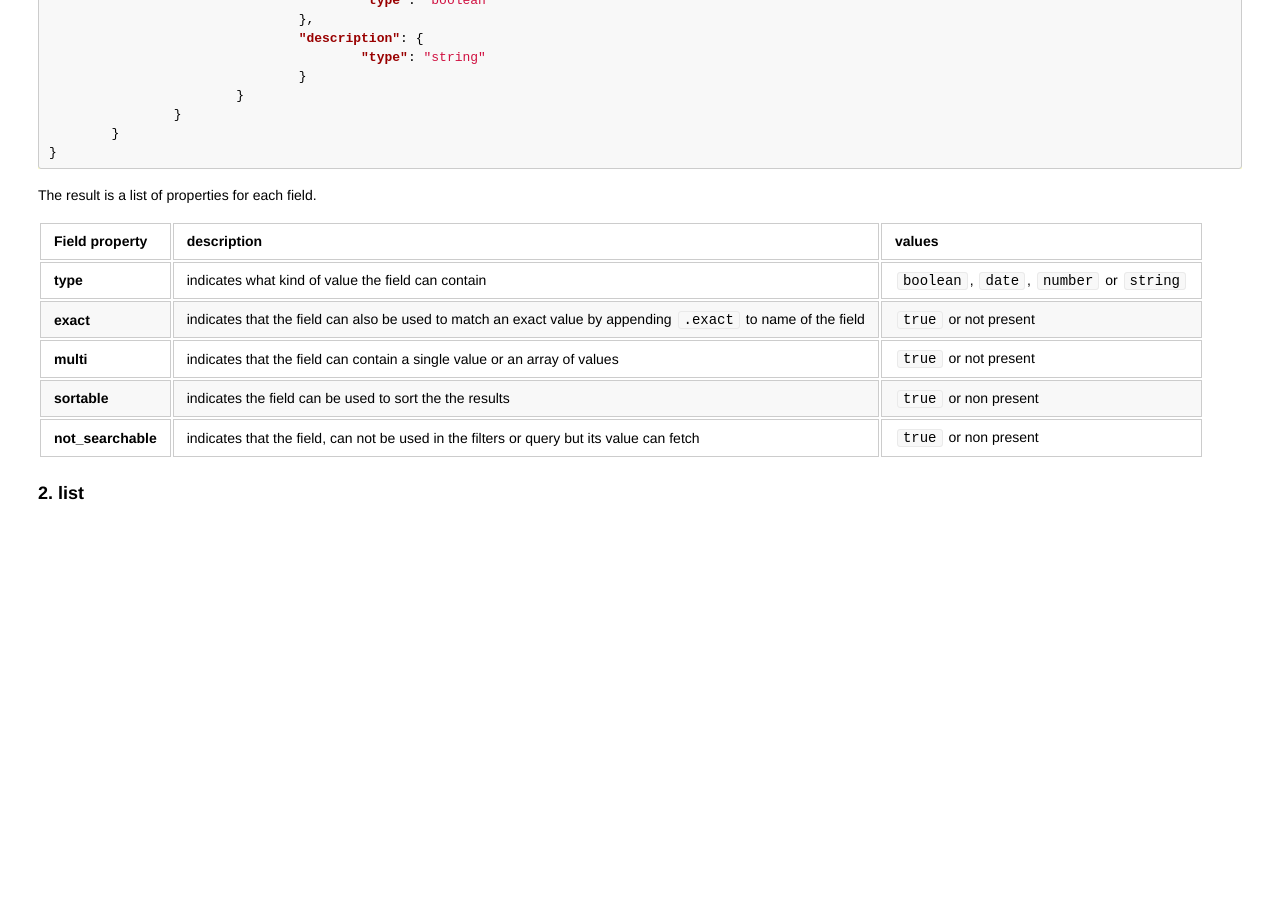
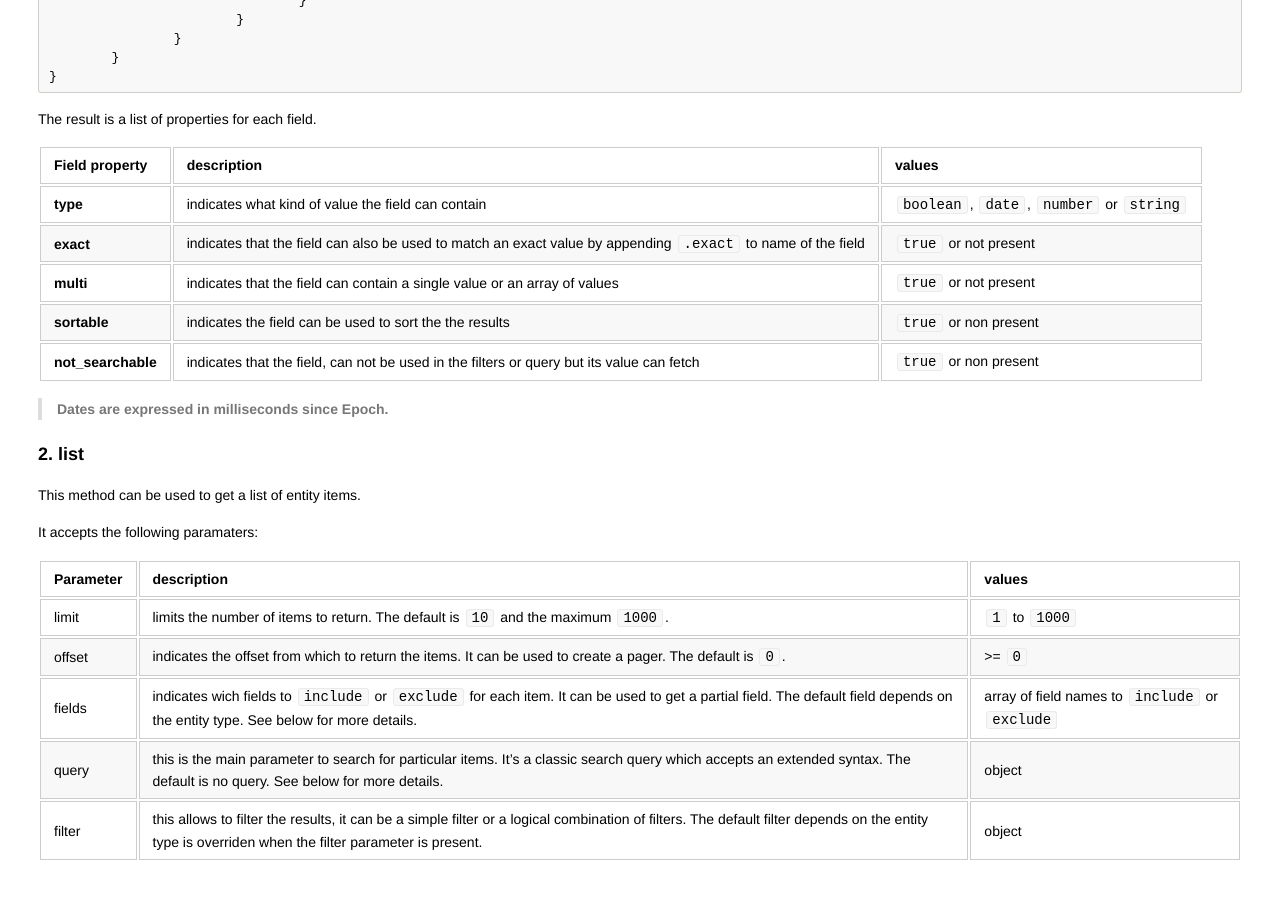
Before and after one commit to jonathan-arnould/prose-site, a Jekyll site: the page built from index.md, in a window 1280 px wide and 900 px high, scrolled down 2993 px. Built offline with Jekyll 4.4.1, drawn with Linux system fonts in a browser that asks for light colours; before the commit the page ends 3538 px from its top, so only the background shows below that; some of the changed text lies outside the part shown.

Commit message:
Updated index.md

```diff
--- a/index.md
+++ b/index.md
@@ -112,14 +112,14 @@ Currently 3 methods are defined.
 
 The last one is not a method per se, but follows a similar pattern and allows to get the data for a particular entity item.
 
-***Only the HTTP method GET is allowed.***
+> **Only the HTTP method GET is allowed.**
 
 
 ### 1. info
 
 This method returns information about the entity, mainly fields definition.
 
-***This method doesn't accept parameters.***
+> **This method doesn't accept parameters.**
 
 Example:
 
@@ -183,5 +179,18 @@ The result is a list of properties for each field.
 | **sortable**       | indicates the field can be used to sort the the results | `true` or non present |
 | **not_searchable** | indicates that the field, can not be used in the filters or query but its value can fetch | `true` or non present |
 
+> **Dates are expressed in milliseconds since Epoch.**
 
 ### 2. list
+
+This method can be used to get a list of entity items.
+
+It accepts the following paramaters:
+
+| Parameter | description | values |
+| --------- | ----------- | ------ |
+| limit | limits the number of items to return. The default is `10` and the maximum `1000`. | `1` to `1000` |
+| offset | indicates the offset from which to return the items. It can be used to create a pager. The default is `0`. | >= `0` |
+| fields | indicates wich fields to `include` or `exclude` for each item. It can be used to get a partial field. The default field depends on the entity type. See below for more details. | array of field names to `include` or `exclude` |
+| query | this is the main parameter to search for particular items. It's a classic search query which accepts an extended syntax. The default is no query. See below for more details. | object |
+| filter | this allows to filter the results, it can be a simple filter or a logical combination of filters. The default filter depends on the entity type is overriden when the filter parameter is present. | object |
```
Also changed, not shown: other parts of index.md (+0 -4 lines).
